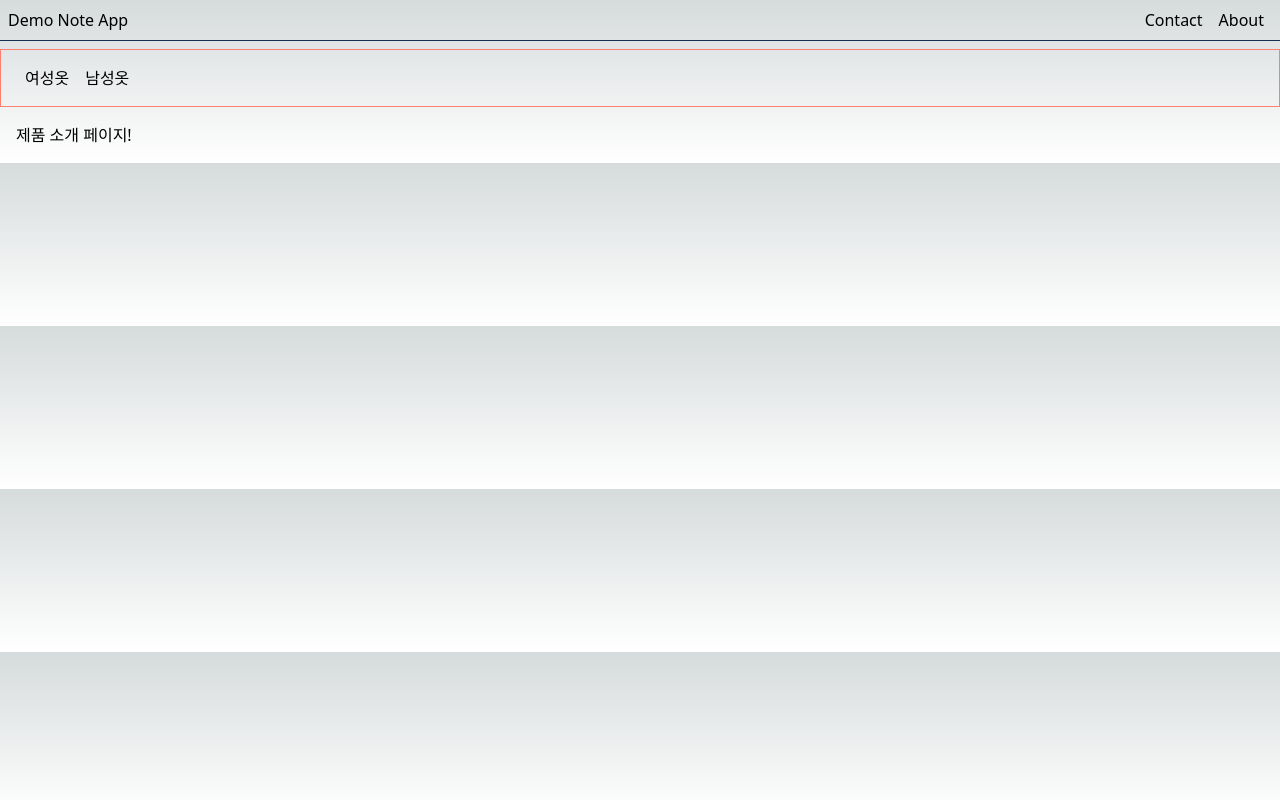
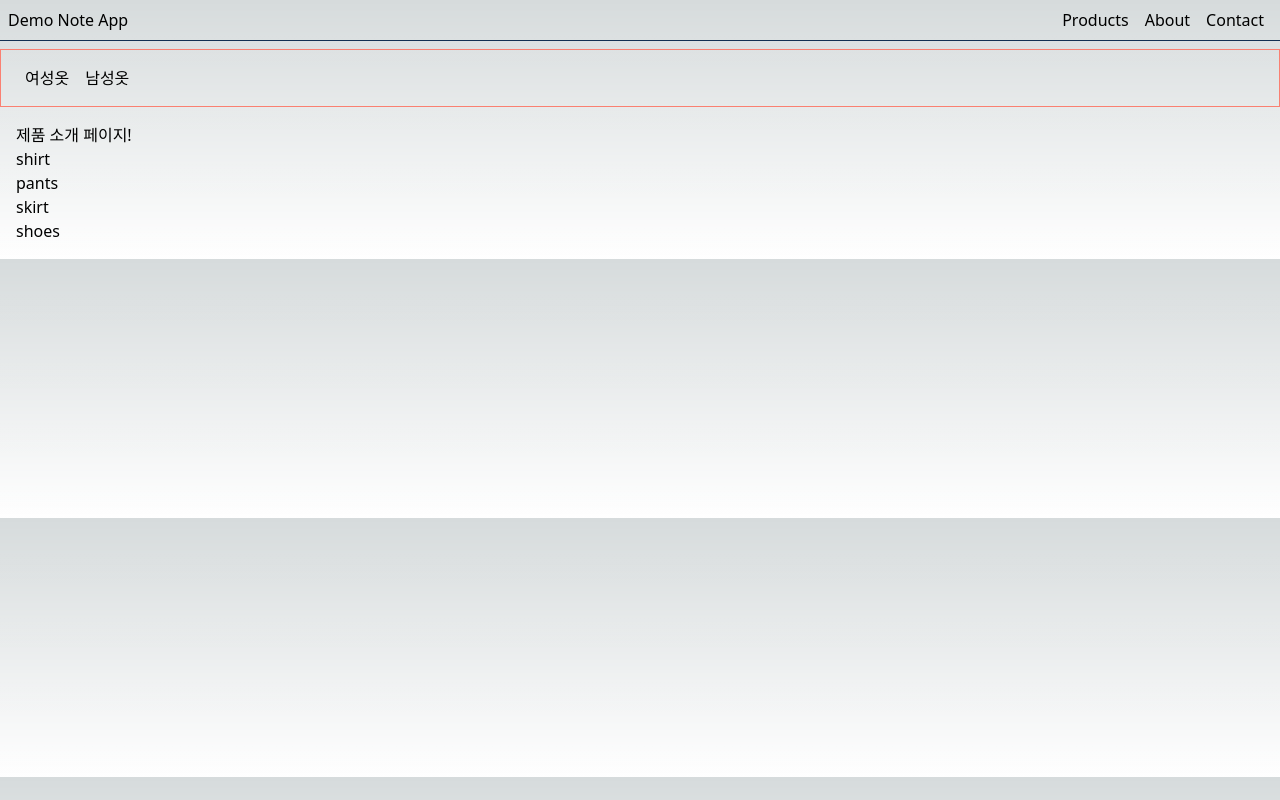
Before and after one commit to heroyooi/nextjs_note, a Next.js app: page /products in a window 1280 px wide. Built offline with nearby package versions, Linux system fonts and the light colour scheme.

Commit message:
4. 개념1 - 페이지 구성 완료

```diff
--- a/src/app/layout.tsx
+++ b/src/app/layout.tsx
@@ -2,12 +2,16 @@ import "./globals.css";
 import type { Metadata } from "next";
 import { Inter } from "next/font/google";
 import styles from "./layout.module.css";
+import Link from "next/link";
 
 const inter = Inter({ subsets: ["latin"] });
 
 export const metadata: Metadata = {
-  title: "Create Next App",
-  description: "Generated by create next app",
+  title: "멋진 제품 사이트 | 전체 제품 확인",
+  description: "멋진 제품을 확인해 보세요.",
+  icons: {
+    icon: "/favicon.ico",
+  },
 };
 
 export default function RootLayout({
@@ -21,8 +25,9 @@ export default function RootLayout({
         <header className={styles.header}>
           <h2>Demo Note App</h2>
           <nav className={styles.nav}>
-            <a href="">Contact</a>
-            <a href="">About</a>
+            <Link href="/products">Products</Link>
+            <Link href="/about">About</Link>
+            <Link href="/contact">Contact</Link>
           </nav>
         </header>
         {children}
--- a/src/app/products/[slug]/page.tsx
+++ b/src/app/products/[slug]/page.tsx
@@ -6,7 +6,13 @@ type Props = {
   };
 };
 
-export default function Pants({ params }: Props) {
+export function generateMetadata({ params }: Props) {
+  return {
+    title: `제품의 이름: ${params.slug}`,
+  };
+}
+
+export default function PantsPage({ params }: Props) {
   if (params.slug === "nothing") {
     notFound();
   }
--- a/src/app/products/layout.tsx
+++ b/src/app/products/layout.tsx
@@ -1,3 +1,4 @@
+import Link from "next/link";
 import styles from "./layout.module.css";
 
 export default function ProductsLayout({
@@ -8,8 +9,8 @@ export default function ProductsLayout({
   return (
     <>
       <nav className={styles.nav}>
-        <a href="">여성옷</a>
-        <a href="">남성옷</a>
+        <Link href="/products/women">여성옷</Link>
+        <Link href="/products/man">남성옷</Link>
       </nav>
       <section className={styles.product}>{children}</section>
     </>
--- a/src/app/products/page.tsx
+++ b/src/app/products/page.tsx
@@ -1,3 +1,18 @@
+import Link from "next/link";
+
+const products = ["shirt", "pants", "skirt", "shoes"];
+
 export default function ProductsPage() {
-  return <h1>제품 소개 페이지!</h1>;
+  return (
+    <>
+      <h1>제품 소개 페이지!</h1>
+      <ul>
+        {products.map((product, index) => (
+          <li key={index}>
+            <Link href={`/products/${product}`}>{product}</Link>
+          </li>
+        ))}
+      </ul>
+    </>
+  );
 }
```
Also changed, not shown: 1 other file (tests, documents, lock files or other folders).
